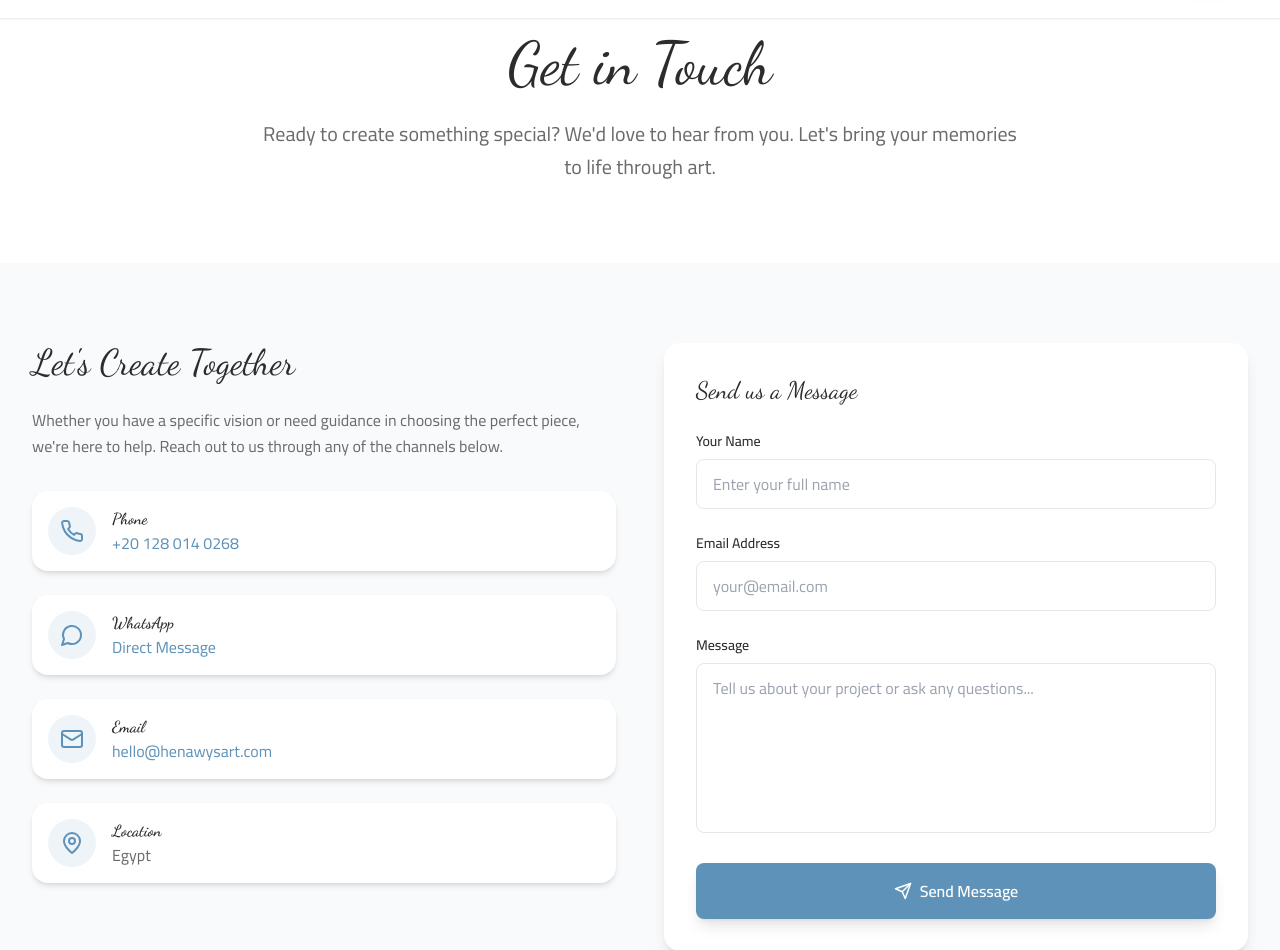
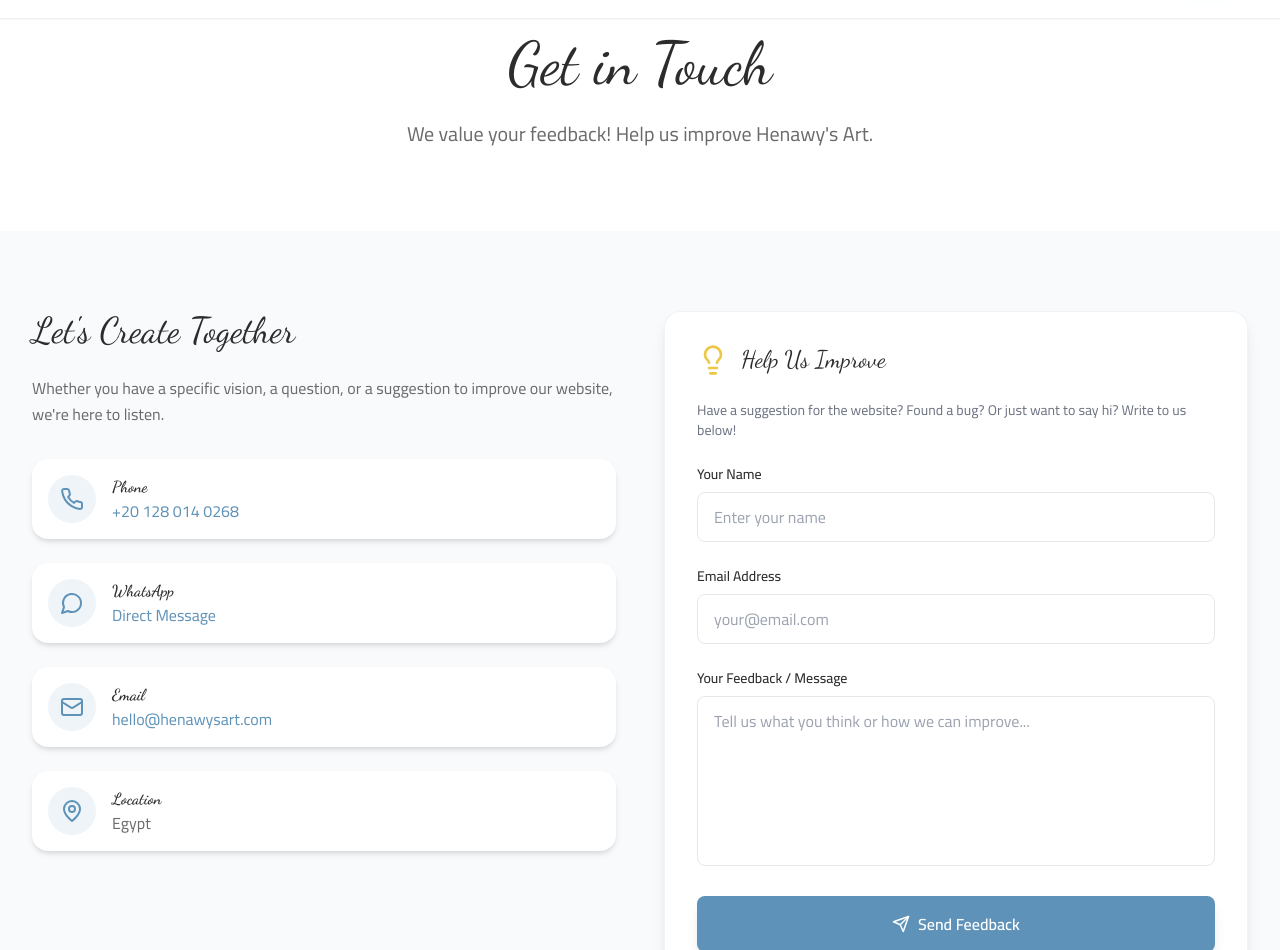
Before and after one commit to ArsanyEhab-zr/HenawysArt, a React (Vite) app: page /contact in a window 1280 px wide. Shown: the part 62-1012 px from the top of the page. Built offline with nearby package versions, Linux system fonts and the light colour scheme.

Commit message:
up date contact

```diff
--- a/src/pages/Contact.jsx
+++ b/src/pages/Contact.jsx
@@ -1,5 +1,5 @@
 import { motion } from 'framer-motion'
-import { Phone, Mail, MapPin, MessageCircle, Send } from 'lucide-react'
+import { Phone, Mail, MapPin, MessageCircle, Send, Lightbulb } from 'lucide-react' // 👈 ضفنا ايقونة Lightbulb
 import { useState } from 'react'
 import Navbar from '../components/Navbar'
 
@@ -9,6 +9,7 @@ const Contact = () => {
     email: '',
     message: ''
   })
+  const [isSubmitting, setIsSubmitting] = useState(false) // حالة التحميل
 
   const handleInputChange = (e) => {
     setFormData({
@@ -17,11 +18,33 @@ const Contact = () => {
     })
   }
 
+  // 👇 دالة الإرسال الجديدة المربوطة بجوجل شيت
   const handleSubmit = (e) => {
     e.preventDefault()
-    // For now, just show an alert - in a real app this would send to a backend
-    alert('Thank you for your message! We will get back to you soon.')
-    setFormData({ name: '', email: '', message: '' })
+    setIsSubmitting(true) // شغل التحميل
+
+    // رابط السكربت الخاص بيك
+    const scriptUrl = "https://script.google.com/macros/s/AKfycbyRWDQCx84CvibacnOH3muymwTZlyYr2CJD0_GWq_q1Trm0O1Dr9Ozz4aGF4asHRuEO/exec"
+
+    // تجهيز البيانات
+    const formDatab = new FormData()
+    formDatab.append('Name', formData.name)
+    formDatab.append('Email', formData.email)
+    formDatab.append('Message', formData.message)
+
+    fetch(scriptUrl, { method: 'POST', body: formDatab })
+      .then(response => {
+          // 👇 رسالة التأكيد الجديدة اللي طلبتها
+          alert('شكراً جداً ليك! ❤️\nرأيك ورسالتك وصلوا، وهتساعدنا جداً نطور الموقع ونحسن خدماتنا.')
+
+          setFormData({ name: '', email: '', message: '' }) // فضي الخانات
+          setIsSubmitting(false) // وقف التحميل
+      })
+      .catch(error => {
+          console.error('Error!', error.message)
+          alert('حصلت مشكلة صغيرة، ممكن تحاول تاني؟')
+          setIsSubmitting(false)
+      })
   }
 
   const contactInfo = [
@@ -68,8 +91,7 @@ const Contact = () => {
               Get in Touch
             </h1>
             <p className="text-xl text-text-light max-w-3xl mx-auto leading-relaxed">
-              Ready to create something special? We'd love to hear from you.
-              Let's bring your memories to life through art.
+              We value your feedback! Help us improve Henawy's Art.
             </p>
           </motion.div>
         </div>
@@ -79,6 +101,7 @@ const Contact = () => {
       <section className="py-20 bg-gray-50">
         <div className="max-w-7xl mx-auto px-4 sm:px-6 lg:px-8">
           <div className="grid grid-cols-1 lg:grid-cols-2 gap-12">
+
             {/* Contact Information */}
             <motion.div
               initial={{ opacity: 0, x: -20 }}
@@ -92,8 +115,8 @@ const Contact = () => {
                   Let's Create Together
                 </h2>
                 <p className="text-text-light leading-relaxed mb-8">
-                  Whether you have a specific vision or need guidance in choosing the perfect piece,
-                  we're here to help. Reach out to us through any of the channels below.
+                  Whether you have a specific vision, a question, or a suggestion to improve our website,
+                  we're here to listen.
                 </p>
               </div>
 
@@ -128,17 +151,24 @@ const Contact = () => {
               </div>
             </motion.div>
 
-            {/* Contact Form */}
+            {/* Contact / Feedback Form */}
             <motion.div
               initial={{ opacity: 0, x: 20 }}
               whileInView={{ opacity: 1, x: 0 }}
               viewport={{ once: true }}
               transition={{ duration: 0.6, delay: 0.2 }}
-              className="bg-white rounded-2xl shadow-lg p-8"
+              className="bg-white rounded-2xl shadow-lg p-8 border border-primary/10"
             >
-              <h3 className="text-2xl font-script text-text mb-6">
-                Send us a Message
-              </h3>
+              {/* 👇 غيرنا العنوان هنا عشان يناسب التطوير */}
+              <div className="flex items-center gap-3 mb-6">
+                 <Lightbulb className="text-accent w-8 h-8" />
+                 <h3 className="text-2xl font-script text-text">
+                   Help Us Improve
+                 </h3>
+              </div>
+              <p className="text-sm text-gray-500 mb-6">
+                Have a suggestion for the website? Found a bug? Or just want to say hi? Write to us below!
+              </p>
 
               <form onSubmit={handleSubmit} className="space-y-6">
                 <div>
@@ -153,7 +183,7 @@ const Contact = () => {
                     onChange={handleInputChange}
                     required
                     className="w-full px-4 py-3 border border-gray-200 rounded-lg focus:ring-2 focus:ring-primary focus:border-transparent transition-colors"
-                    placeholder="Enter your full name"
+                    placeholder="Enter your name"
                   />
                 </div>
 
@@ -175,7 +205,7 @@ const Contact = () => {
 
                 <div>
                   <label htmlFor="message" className="block text-sm font-medium text-text mb-2">
-                    Message
+                    Your Feedback / Message
                   </label>
                   <textarea
                     id="message"
@@ -185,18 +215,24 @@ const Contact = () => {
                     required
                     rows={6}
                     className="w-full px-4 py-3 border border-gray-200 rounded-lg focus:ring-2 focus:ring-primary focus:border-transparent transition-colors resize-none"
-                    placeholder="Tell us about your project or ask any questions..."
+                    placeholder="Tell us what you think or how we can improve..."
                   />
                 </div>
 
                 <motion.button
                   type="submit"
+                  disabled={isSubmitting} // ممنوع يضغط مرتين وهو بيحمل
                   whileHover={{ scale: 1.02 }}
                   whileTap={{ scale: 0.98 }}
-                  className="w-full bg-primary text-white font-semibold py-4 rounded-lg hover:bg-primary-dark transition-colors duration-200 flex items-center justify-center gap-2 shadow-lg"
+                  className={`w-full text-white font-semibold py-4 rounded-lg transition-colors duration-200 flex items-center justify-center gap-2 shadow-lg ${isSubmitting ? 'bg-gray-400 cursor-not-allowed' : 'bg-primary hover:bg-primary-dark'}`}
                 >
-                  <Send size={18} />
-                  Send Message
+                  {isSubmitting ? (
+                    "Sending..."
+                  ) : (
+                    <>
+                      <Send size={18} /> Send Feedback
+                    </>
+                  )}
                 </motion.button>
               </form>
             </motion.div>
@@ -217,7 +253,7 @@ const Contact = () => {
               Ready to Start Your Custom Piece?
             </h2>
             <p className="text-white/90 text-lg mb-8 max-w-2xl mx-auto">
-              Let's discuss your vision and create something truly special together.
+              Let's discuss your vision directly on WhatsApp.
             </p>
             <motion.a
               href="https://wa.me/201280140268"
```
